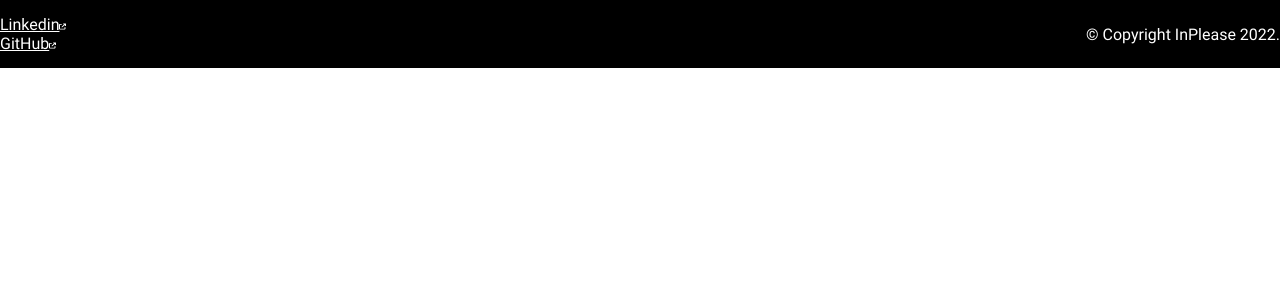
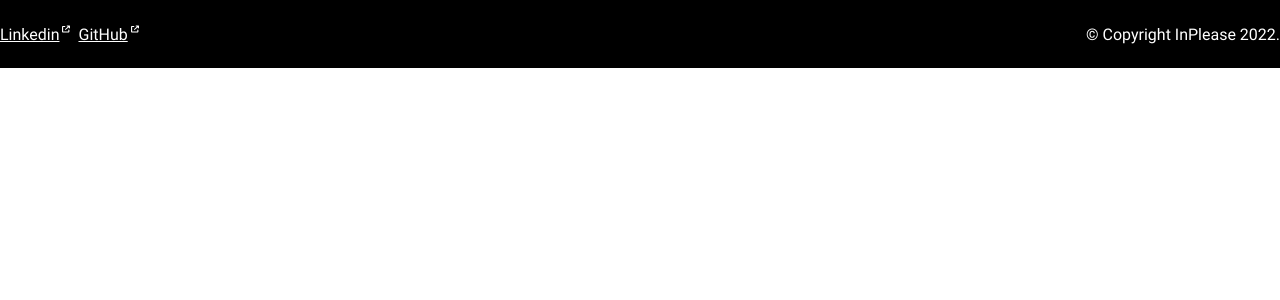
Before and after one commit to InPlease/inplease-web, a React (Create React App) app: page / in a window 1280 px wide. Shown: the top 300 px of the page. Built offline with nearby package versions, Linux system fonts and the light colour scheme.

Commit message:
refactore-commit

```diff
--- a/src/assets/style/components/footer.scss
+++ b/src/assets/style/components/footer.scss
@@ -17,24 +17,22 @@
 }
 
 .footer {
-  @include footerDefaultGroup;
+   @include footerDefaultGroup;
 
-  &-right-copyright {
-    @include textGroup;
-  }
-  &-left-text {
-    @include textGroup;
-  }
-}
-
-@media (max-width: 450px) {
-  .footer {
     &-right {
       text-align: right;
+
+      &-copyright {
+        @include textGroup;
+      }
     }
 
     &-left {
       display: flex;
+
+      &-text {
+        @include textGroup;
+      }
 
       &-linkedin {
         @include itemMaxBreakGroup(8px);
@@ -49,9 +47,8 @@
       }
     }
   }
-}
 
-@media (max-width: 350px) {
+@media (max-width: 428px) {
   .footer {
     &-right {
       text-align: right;
```
